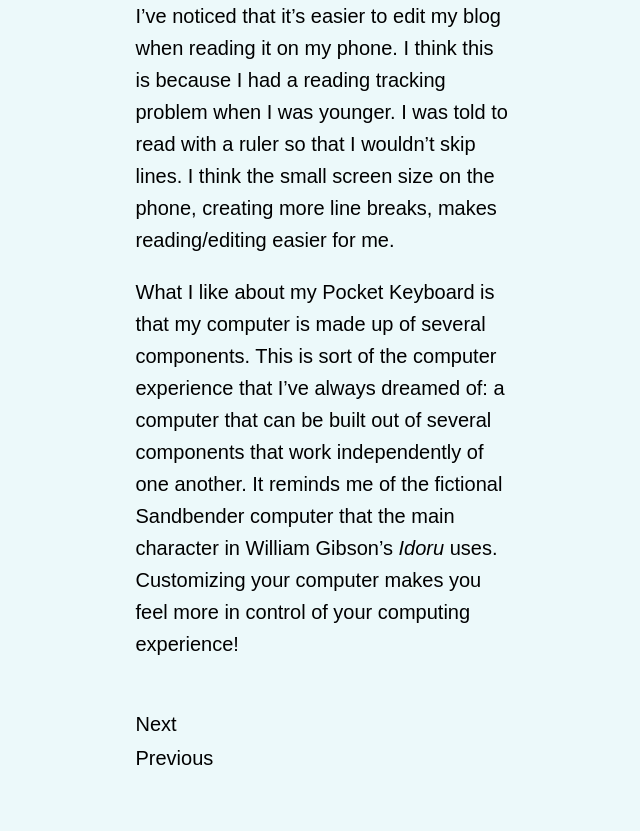
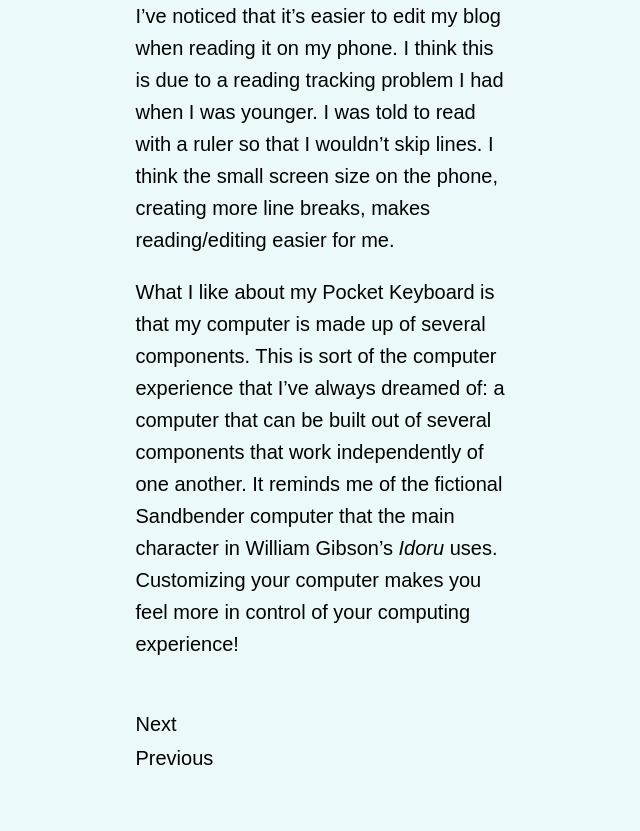
Before and after one commit to oilstel/elliott, a Jekyll site: the page built from _posts/2019-09-06-pocket-keyboard.md, in a window 1280 px wide. Shown: the part 841-1672 px from the top of the page, without its empty margins (317-957 px from the left). Built offline with Jekyll 4.4.1, drawn with Linux system fonts in a browser that asks for light colours.

Commit message:
tracking

```diff
--- a/_posts/2019-09-06-pocket-keyboard.md
+++ b/_posts/2019-09-06-pocket-keyboard.md
@@ -11,6 +11,6 @@ I’m typing this on my new Pocket Keyboard. I’ve been thinking about my phone
 
 ![](https://files.elliott.computer/images/pocket-keyboard-1.jpg)
 
-I've noticed that it's easier to edit my blog when reading it on my phone. I think this is because I had a reading tracking problem when I was younger. I was told to read with a ruler so that I wouldn't skip lines. I think the small screen size on the phone, creating more line breaks, makes reading/editing easier for me.
+I've noticed that it's easier to edit my blog when reading it on my phone. I think this is due to a reading tracking problem I had when I was younger. I was told to read with a ruler so that I wouldn't skip lines. I think the small screen size on the phone, creating more line breaks, makes reading/editing easier for me.
 
 What I like about my Pocket Keyboard is that my computer is made up of several components. This is sort of the computer experience that I've always dreamed of: a computer that can be built out of several components that work independently of one another. It reminds me of the fictional Sandbender computer that the main character in William Gibson’s *Idoru* uses. Customizing your computer makes you feel more in control of your computing experience!
```
